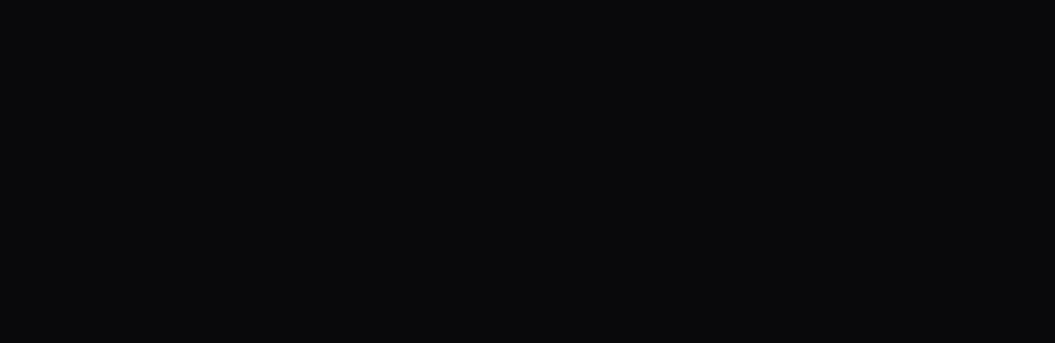
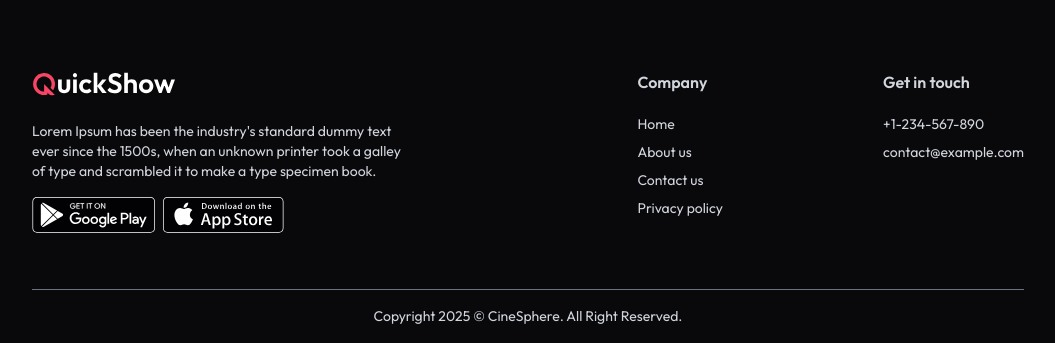
Before and after one commit to shwetsingh1409/CineSphere, a React (Vite) app in the folder client/: page / in a window 1280 px wide. Shown: the part 2456-2799 px from the top of the page, without its empty margins (112-1167 px from the left). Before the commit the page ends 2366 px from the top, so only its background shows below. Built offline with nearby package versions, Linux system fonts and the light colour scheme; no server answers.

Commit message:
updates footer Section

```diff
--- a/client/src/components/Footer.jsx
+++ b/client/src/components/Footer.jsx
@@ -1,10 +1,43 @@
 import React from 'react'
+import { assets } from '../assets/assets'
 
 const Footer = () => {
   return (
-    <div>
-
-    </div>
+    <footer className="px-6  md:px-16 lg:px-36 mt-40 w-full text-gray-300">
+            <div className="flex flex-col md:flex-row justify-between w-full gap-10 border-b border-gray-500 pb-14">
+                <div className="md:max-w-96">
+                    <img className='w-36 h-auto' src={assets.logo} alt='logo' />
+                    <p className="mt-6 text-sm">
+                        Lorem Ipsum has been the industry's standard dummy text ever since the 1500s, when an unknown printer took a galley of type and scrambled it to make a type specimen book.
+                    </p>
+                    <div className="flex items-center gap-2 mt-4">
+                        <img src={assets.googlePlay} alt="google play" className="h-9 w-auto " />
+                        <img src={assets.appStore} alt="app store" className="h-9 w-auto " />
+                    </div>
+                </div>
+                <div className="flex-1 flex items-start md:justify-end gap-20 md:gap-40">
+                    <div>
+                        <h2 className="font-semibold mb-5">Company</h2>
+                        <ul className="text-sm space-y-2">
+                            <li><a href="#">Home</a></li>
+                            <li><a href="#">About us</a></li>
+                            <li><a href="#">Contact us</a></li>
+                            <li><a href="#">Privacy policy</a></li>
+                        </ul>
+                    </div>
+                    <div>
+                        <h2 className="font-semibold mb-5">Get in touch</h2>
+                        <div className="text-sm space-y-2">
+                            <p>+1-234-567-890</p>
+                            <p>contact@example.com</p>
+                        </div>
+                    </div>
+                </div>
+            </div>
+            <p className="pt-4 text-center text-sm pb-5">
+                Copyright {new Date().getFullYear()} © <a href="https://prebuiltui.com">CineSphere</a>. All Right Reserved.
+            </p>
+        </footer>
   )
 }
 
```
Also changed, not shown: client/src/assets/assets.js (+5 -7 lines), client/src/assets/logo.svg.
